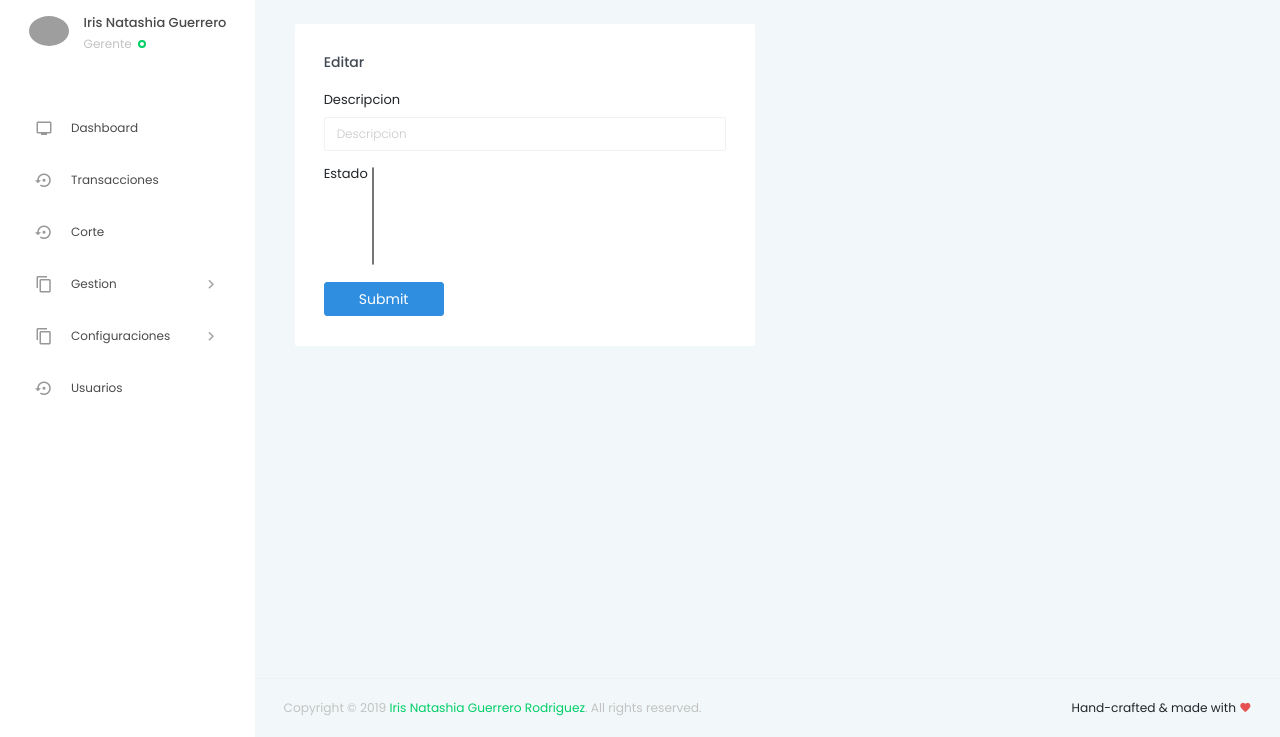
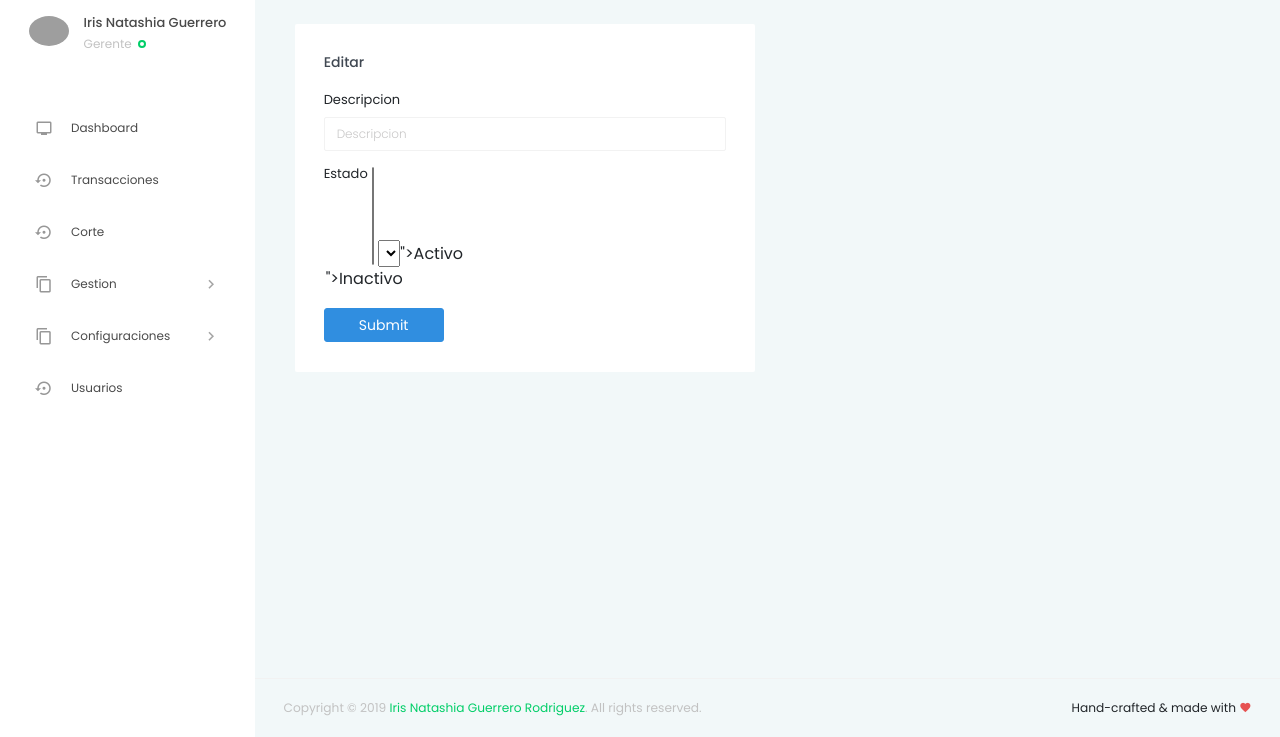
Before and after one commit to INatasjja/finanzas, a Django app: page /edit/1/1 in a window 1280 px wide. Shown: the part 63-800 px from the top of the page. Run offline with Django 3.2, Linux system fonts and the light colour scheme; lists and menus that the app fills with data are empty; some libraries are stand-ins or nearby versions; grey boxes are pictures that could not be loaded.

Commit message:
Campo Estao de los formularios

```diff
--- a/finanzaspersonales/finanzas/templates/finanzas/editarcontenido.html
+++ b/finanzaspersonales/finanzas/templates/finanzas/editarcontenido.html
@@ -13,6 +13,11 @@
                <div class="form-group">
                       <label for="exampleInputName1">{{form.estado.label}}</label>
                                       {{ form.estado }}
+<select>
+  <option value="A" id="{{ form.estado }}">Activo</option>
+  <option value="I" id="{{ form.estado }}">Inactivo</option>
+</select>
+
                </div>
                  <input type="submit" class="btn btn-primary btn-fw" value="Submit" />
                   </form>
```
